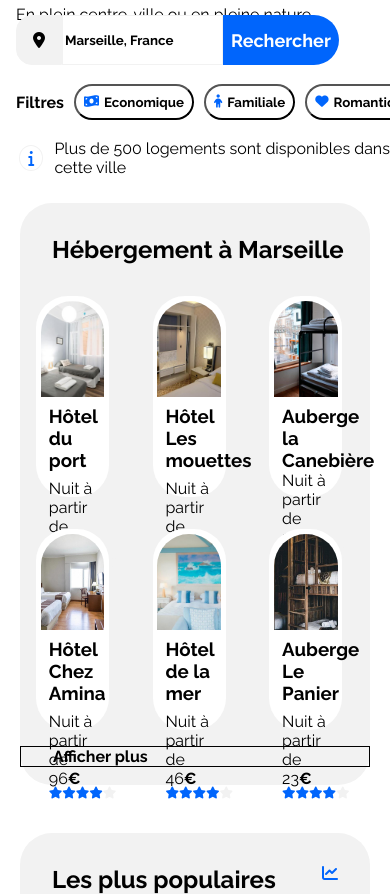
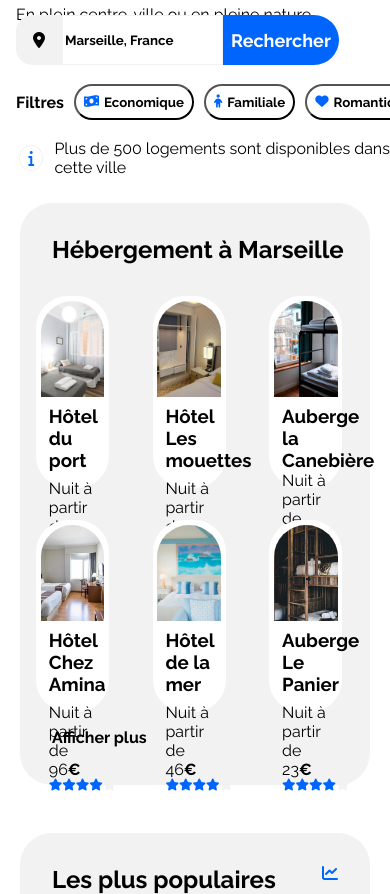
Before and after one commit to JeanVuillet/repo2, a plain HTML site: page index.html in a window 390 px wide. Shown: the part 152-1046 px from the top of the page. Drawn offline with Linux system fonts and the light colour scheme.

Commit message:
desk tablette

```diff
--- a/booki-starter-code/css/style.css
+++ b/booki-starter-code/css/style.css
@@ -663,7 +663,7 @@ font-size: 180%;
     padding-left:2rem;
   }
   .Hebergements__listeG__cards{
-
+    height: 77%;
  /* border :solid blue 2px; */
  display:flex;
 
@@ -687,8 +687,9 @@ font-size: 180%;
 
   }
   .Hebergements__listeG__afficherPlus{
-    border:solid 0.062rem;
+
     padding-left:2rem;
+    padding-bottom: 2rem;
   }
   .Hebergements__populaire{
   margin-top: 3rem;
@@ -784,5 +785,3 @@ font-size: 180%;
    }
 }
   }
-
- /* plz klhjlsqfd hjkjlhlksjhlfdk */
```
Also changed, not shown: index.html (indentation only).
